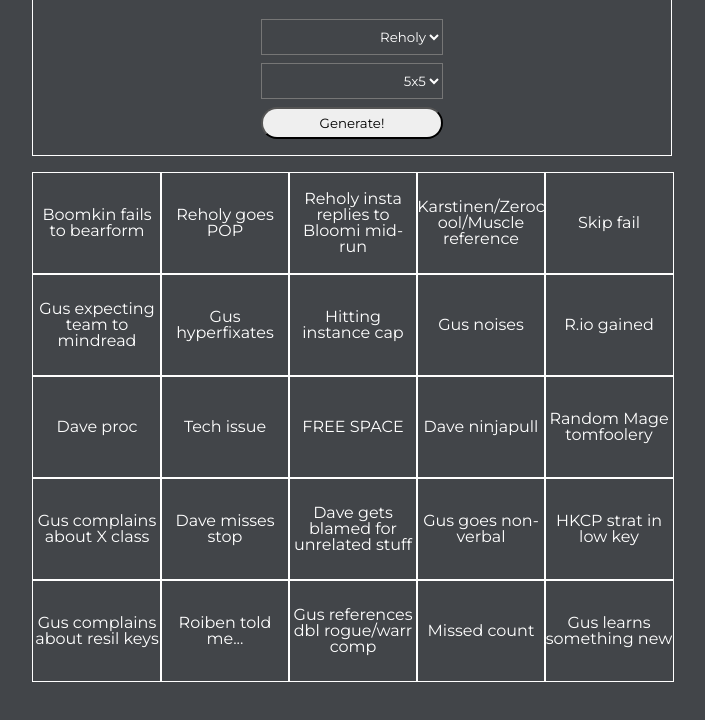
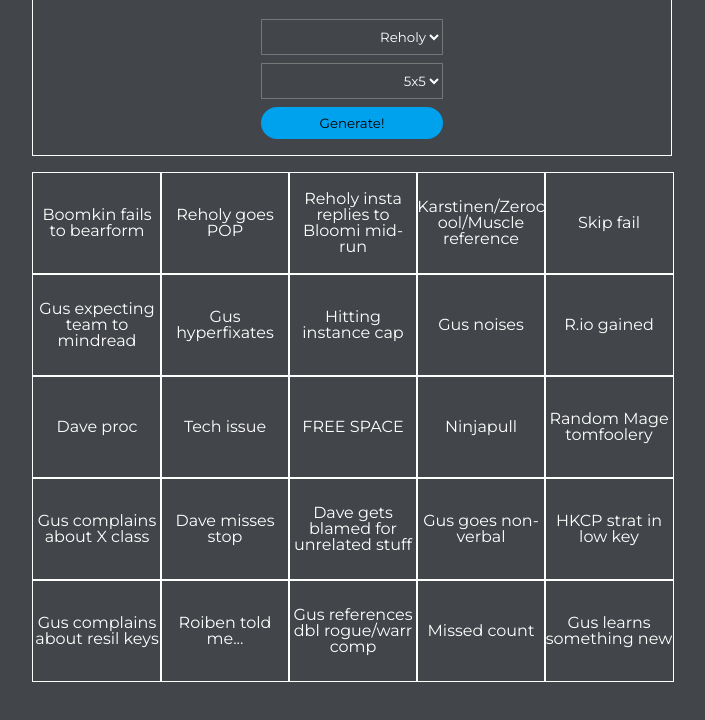
Before and after one commit to tsdmCode/bingo, a plain HTML site: page index.html in a window 1280 px wide. Both pictures are taken after a click on the button "Generate!". Shown: the part 70-790 px from the top of the page, without its empty margins (288-993 px from the left). Drawn offline with Linux system fonts and the light colour scheme.

Commit message:
Additional button styling. Make JS cleaner

```diff
--- a/assets/css/styles.css
+++ b/assets/css/styles.css
@@ -35,6 +35,10 @@ select {
   padding: 0.5rem 0rem;
 }
 
+option {
+  text-align: right;
+}
+
 select:focus,
 button:focus {
   outline: none;
@@ -49,10 +53,18 @@ button {
 button {
   height: 2rem;
   border-radius: 1rem;
-  transition: 0.5s;
+  transition: 0.1s;
+  background-color: #00a2ed;
+  border: none;
 
   &:hover {
-    transform: scale(1.1);
+    transform: translateY(-0.05rem) scale(1.1);
+  }
+
+  &:active {
+    transform: translateY(0.25rem) scale(1.1);
+    color: white;
+    filter: hue-rotate(30deg);
   }
 }
 
@@ -62,7 +74,7 @@ button {
 
 #field {
   display: grid;
-  /* width: 500px; */
+  width: 100%;
   height: auto;
 }
 
--- a/assets/js/arrays.js
+++ b/assets/js/arrays.js
@@ -18,7 +18,7 @@ const sets = [
       'Gus references dbl rogue/warr comp',
       'Gus expecting team to mindread',
       'Reholy insta replies to Bloomi mid-run',
-      'Dave ninjapull',
+      'Ninjapull',
       'Random DPS does Z dam',
       'Skip fail',
       'Dave proc',
@@ -39,7 +39,7 @@ const sets = [
   {
     name: 'Raid',
     array: [
-      'Spoon proc',
+      // 'Spoon proc',
       'Draco proc',
       'Enzyr proc',
       'Loot drama',
@@ -52,7 +52,7 @@ const sets = [
       'Slur',
       'Dave ninjapull',
       'Babba challenging shout',
-      'Nexa reins Spoon in',
+      // 'Nexa reins Spoon in',
       'Dozer gets called bald',
       'Farmboss wipes us',
       'RIKA-RIKA-REVERB',
@@ -69,7 +69,7 @@ const sets = [
       'Nom/George backseating',
       'Someone refuses to take CR',
       'Gus forgets to PI',
-      'Babba going to Dornagal every boss',
+      'Babba needing summon every boss',
       'Greed on tier',
       'What did blue/red side DO?!',
       'Nalgust, Attorney at Law',
--- a/assets/js/index.js
+++ b/assets/js/index.js
@@ -36,9 +36,10 @@ function generateField(arr, formatInt) {
     field.classList.add('five');
   }
 
-  const middleField = Math.floor((formatInt * formatInt) / 2);
+  const formatIntSquared = formatInt * formatInt;
+  const middleField = Math.floor(formatIntSquared / 2);
 
-  while (numberFields < formatInt * formatInt) {
+  while (numberFields < formatIntSquared) {
     //Just putting this in here so people don't accidentally trigger an infinite WITH TEENY TINY ARRAYS
     if (newArray.length === 0) {
       throw new Error('Insufficient array');
@@ -58,7 +59,7 @@ function generateField(arr, formatInt) {
 
   const fields = Array.from(document.getElementsByClassName('bingofields'));
 
-  const marked = Array(formatInt * formatInt).fill(false);
+  const marked = Array(formatIntSquared).fill(false);
   let bingoFlag = false;
 
   fields.forEach((f, i) => {
```
Also changed, not shown: index.html (+1 -0 lines).
